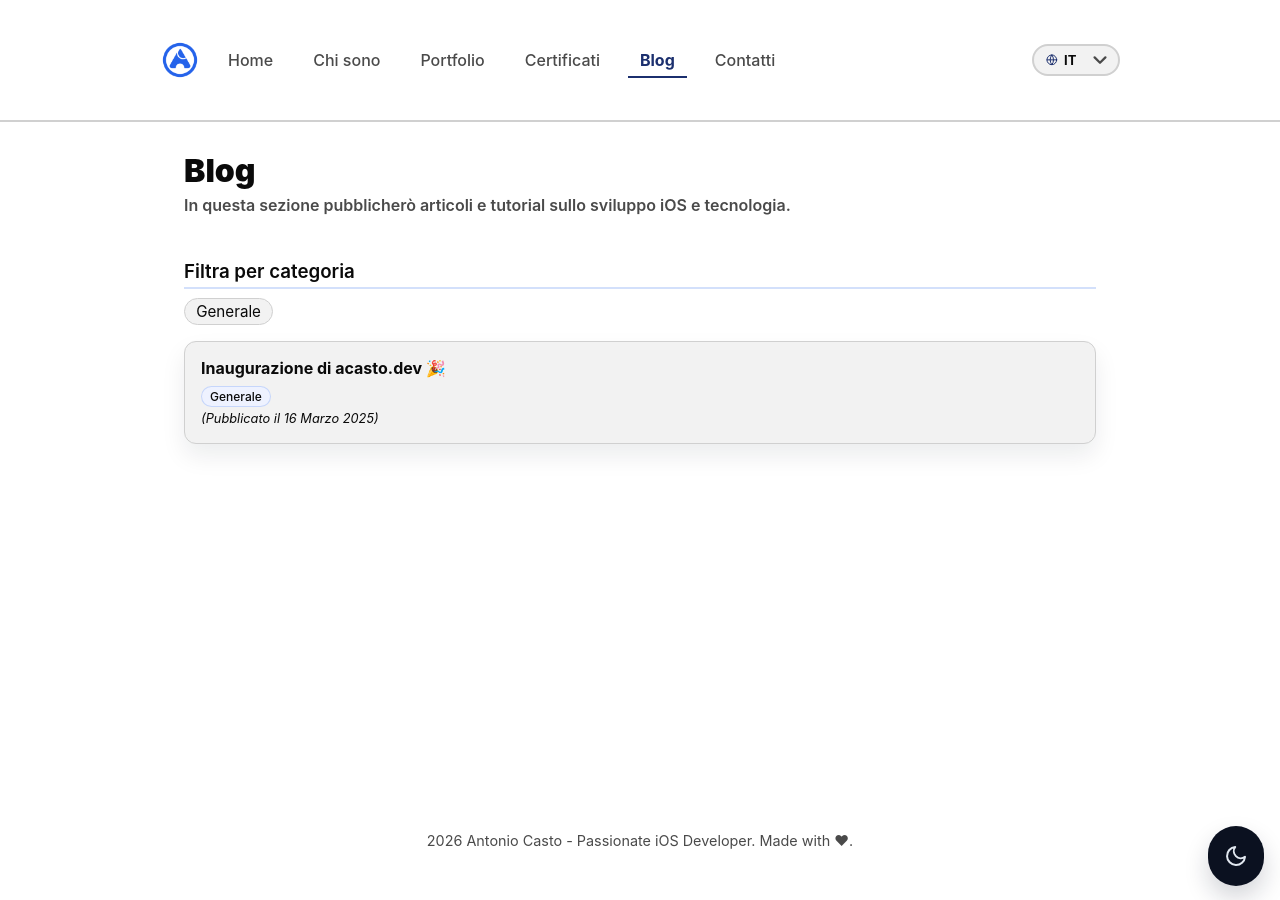
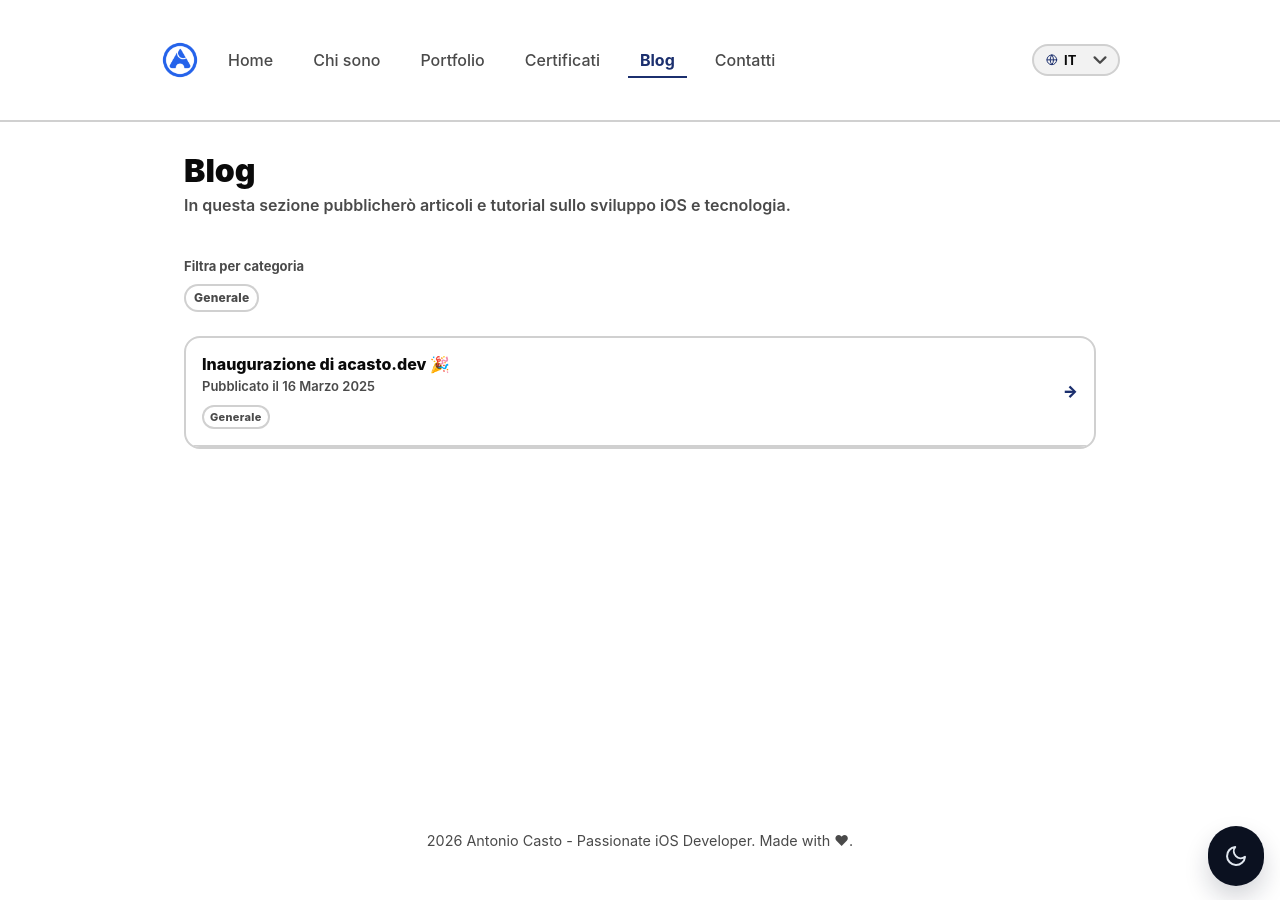
Before and after one commit to antoniocasto/acasto.dev, a Jekyll site: the page built from it/blog.markdown, in a window 1280 px wide. Built offline with Jekyll 4.4.1, drawn with Linux system fonts in a browser that asks for light colours.

Commit message:
Migrate blog lists to ACDesign rows

```diff
--- /dev/null
+++ b/_includes/site/post-list-row.html
@@ -0,0 +1,43 @@
+{% assign post_href = include.post.url | relative_url %}
+{% assign lang = include.lang | default: site.default_lang %}
+{% assign localized_date = include.post.date | date: "%d %B %Y" %}
+{% if lang == "it" %}
+  {% assign localized_date = localized_date
+    | replace: "January", "Gennaio"
+    | replace: "February", "Febbraio"
+    | replace: "March", "Marzo"
+    | replace: "April", "Aprile"
+    | replace: "May", "Maggio"
+    | replace: "June", "Giugno"
+    | replace: "July", "Luglio"
+    | replace: "August", "Agosto"
+    | replace: "September", "Settembre"
+    | replace: "October", "Ottobre"
+    | replace: "November", "Novembre"
+    | replace: "December", "Dicembre" %}
+{% endif %}
+
+{% capture post_categories %}
+  {% if include.post.categories %}
+    <span class="post-list-row__tags">
+      {% for cat in include.post.categories %}
+        {% include acd/tag.liquid label=cat variant="outlined" size="small" color="surface" %}
+      {% endfor %}
+    </span>
+  {% endif %}
+{% endcapture %}
+
+<div class="post-item" data-categories="{{ include.post.categories | join: ',' }}">
+  <a class="ac-list-row post-list-row" href="{{ post_href }}">
+    <span class="ac-list-row__body">
+      <span class="ac-list-row__title">{{ include.post.title | escape }}</span>
+      <span class="ac-list-row__subtitle">
+        {{ site.data.localization[lang].post.published_on }} {{ localized_date }}
+      </span>
+      {{ post_categories }}
+    </span>
+    <span class="ac-list-row__trailing">
+      <span class="post-list-row__arrow" aria-hidden="true">-&gt;</span>
+    </span>
+  </a>
+</div>
--- a/_sass/_collection_item.scss
+++ b/_sass/_collection_item.scss
@@ -66,38 +66,66 @@
   max-height: min(60vh, 520px);
 }
 
-/* Specific style for blog tiles (post-item) */
+#posts-list {
+  display: grid;
+  gap: var(--ac-space-sm);
+}
+
 .post-item {
-  background-color: var(--collection-bg); // Background color for post items
-  padding: var(--space-md); // Padding around post items
-  margin-bottom: var(--space-md); // Space below each post item
-  border-radius: var(--radius-md); // Rounded corners for post items
-  box-shadow: 0 12px 24px rgba(15, 23, 42, 0.08); // Subtle shadow for post items
-  transition: background-color 0.3s ease, transform 0.2s ease, box-shadow 0.2s ease; // Smooth transition for background color on hover
-  border: 1px solid var(--border-color);
+  overflow: hidden;
+  border: var(--ac-border-default) solid var(--ac-color-border-subtle);
+  border-radius: var(--ac-radius-lg); // Rounded corners for post items
+  background: var(--ac-color-background); // Background color for post items
+  transition: background-color var(--ac-motion-preset-default), border-color var(--ac-motion-preset-default); // Smooth transition for row state
 }
 
 .post-item:hover {
-  background-color: var(--blog-tile-hover-bg); // Background color for post items on hover
-  transform: translateY(-2px);
-  box-shadow: 0 16px 30px rgba(15, 23, 42, 0.12);
+  border-color: var(--ac-color-border); // Border color for post items on hover
 }
 
-.post-item strong a {
-  color: var(--text-color); // Text color for links inside strong tags in post items
-  text-decoration: none; // No underline for links inside strong tags in post items
-  transition: color 0.3s ease; // Smooth transition for text color on hover
+.post-list-row {
+  --ac-list-row-padding-block: var(--ac-space-lg);
+  color: var(--ac-color-foreground);
 }
 
-.post-item strong a:hover {
-  color: var(--primary-color); // Text color for links inside strong tags in post items on hover
+.post-list-row:hover {
+  background: var(--ac-color-surface);
+  color: var(--ac-color-foreground);
+  text-decoration: none;
 }
 
-.post-categories {
-  margin-top: 0.5rem; // Space above post categories
+.post-list-row .ac-list-row__title {
+  color: var(--ac-color-foreground);
+  font-size: var(--ac-type-body-font-size);
+  font-weight: 800;
+  letter-spacing: 0;
+  line-height: 1.35;
 }
 
-.post-date {
-  color: var(--text-color); // Text color for post dates
-  font-size: 0.8rem; // Font size for post dates
+.post-list-row .ac-list-row__subtitle {
+  color: var(--ac-color-foreground-secondary);
+  font-size: var(--ac-type-caption-font-size);
+  font-weight: 600;
+  letter-spacing: 0;
 }
+
+.post-list-row__tags {
+  display: flex;
+  flex-wrap: wrap;
+  gap: var(--ac-space-xs);
+  margin-top: var(--ac-space-sm);
+}
+
+.post-list-row__arrow {
+  color: var(--ac-color-accent);
+  font-weight: 900;
+  transition: transform var(--ac-motion-preset-fast);
+}
+
+.post-list-row:hover .post-list-row__arrow {
+  transform: translateX(2px);
+}
+
+.post-detail__tags {
+  margin-top: calc(var(--ac-space-sm) * -1);
+}
--- a/_sass/_components.scss
+++ b/_sass/_components.scss
@@ -36,32 +36,42 @@
 }
 
 /* Category filter tiles */
+#category-filters {
+  display: grid;
+  gap: var(--ac-space-sm);
+  margin-bottom: var(--ac-space-xl);
+}
+
+#category-filters h3 {
+  display: block;
+  margin: 0;
+  padding: 0;
+  border-bottom: 0;
+  color: var(--ac-color-foreground-secondary);
+  font-size: var(--ac-type-caption-font-size);
+  font-weight: var(--ac-type-caption-font-weight);
+  letter-spacing: 0;
+  line-height: var(--ac-type-caption-line-height);
+}
+
 .tiles-container {
   display: flex; // Flexbox layout
   flex-wrap: wrap; // Wrap items to the next line
-  gap: 8px; // Space between items
-  margin-bottom: 1rem; // Bottom margin
+  gap: var(--ac-space-sm); // Space between items
 }
 
 .filter-tile {
-  appearance: none;
+  --ac-tag-foreground: var(--ac-color-foreground-secondary);
   cursor: pointer; // Pointer cursor on hover
-  padding: 0.1rem 0.7rem; // Padding inside the tile
-  border: 1px solid var(--border-color); // Light gray border
-  border-radius: var(--radius-pill); // Fully rounded corners
-  font-weight: normal; // Normal font weight
-  color: var(--text-color); // Text color from variable
-  background-color: var(--surface-color);
-  font-family: inherit;
-  font-size: 0.95rem;
-  line-height: 1.4;
-  transition: all 0.2s ease; // Smooth transition for all properties
+  border: 0;
 }
 
-.filter-tile.selected {
-  border: 2px solid var(--primary-color); // Thicker border for selected tile
-  font-weight: bold; // Bold text for selected tile
-  color: var(--primary-color); // Primary color for selected tile
+.filter-tile.selected,
+.filter-tile[aria-pressed="true"] {
+  --ac-tag-background: var(--ac-color-accent);
+  --ac-tag-foreground: var(--ac-color-accent-foreground);
+  --ac-tag-border-color: var(--ac-color-accent);
+  color: var(--ac-tag-foreground); // Keep selected text readable
 }
 
 .filter-tile:focus-visible {
@@ -72,31 +82,7 @@
 .post-categories {
   display: flex; // Flexbox layout
   flex-wrap: wrap; // Wrap items to the next line
-  gap: 4px; // Space between items
-  margin-top: 6px; // Top margin
-}
-
-.post-date {
-  font-size: 0.7rem; // Small font size
-  color: var(--text-muted); // Muted color
-}
-
-.category-tile {
-  display: inline-block; // Inline-block layout
-  padding: 2px 8px; // Padding inside the tile
-  font-size: 0.75rem; // Small font size
-  font-weight: 500; // Medium font weight
-  color: var(--text-color); // Text color from variable
-  background-color: var(--category-bg); // Background color from variable
-  border: 1px solid var(--category-border); // Border color from variable
-  border-radius: var(--radius-pill); // Fully rounded corners
-  transition: all 0.2s ease-in-out; // Smooth transition for all properties
-}
-
-.category-tile:hover {
-  background-color: var(--category-hover-bg); // Background color on hover
-  border-color: var(--primary-color); // Border color on hover
-  color: var(--primary-color); // Text color on hover
+  gap: var(--ac-space-sm); // Space between items
 }
 
 // Styles for theme switch
--- a/it/blog.markdown
+++ b/it/blog.markdown
@@ -16,6 +16,7 @@ permalink: "/it/blog/"
 {% if localized_posts.size == 0 %}
 _Non ci sono articoli al momento. Torna presto per aggiornamenti!_
 {% else %}
+{::nomarkdown}
 <div id="category-filters">
   <h3>{{ site.data.localization[page.lang].a11y.filter_by_category }}</h3>
   <div class="tiles-container">
@@ -30,45 +31,18 @@ _Non ci sono articoli al momento. Torna presto per aggiornamenti!_
     {% assign categories = categories | split: "," | uniq %}
     {% for normCat in categories %}
       {% if normCat != "" %}
-        <button type="button" class="filter-tile" data-value="{{ normCat }}" aria-pressed="false">
-          {{ normCat | capitalize }}
+        <button type="button" class="filter-tile ac-tag" data-ac-variant="outlined" data-ac-color="surface" data-value="{{ normCat }}" aria-pressed="false">
+          <span class="ac-tag__label">{{ normCat | capitalize }}</span>
         </button>
       {% endif %}
     {% endfor %}
   </div>
 </div>
-{% endif %}
-
 
 <div id="posts-list">
   {% for post in localized_posts %}
-    {% assign postCategories = "" %}
-    {% for cat in post.categories %}
-      {% assign postCategories = postCategories | append: cat %}
-      {% unless forloop.last %}
-        {% assign postCategories = postCategories | append: "," %}
-      {% endunless %}
-    {% endfor %}
-    <div class="post-item" data-categories="{{ postCategories }}">
-      <strong><a href="{{ post.url | relative_url }}">{{ post.title }}</a></strong>
-      <div class="post-categories">
-        {% for cat in post.categories %}
-          <span class="category-tile">{{ cat | capitalize }}</span>
-        {% endfor %}
-      </div>
-      <small class="post-date"><i>({{ site.data.localization[page.lang].post.published_on }} {{ post.date | date: "%d %B %Y"
-       | replace: "January", "Gennaio"
-       | replace: "February", "Febbraio"
-       | replace: "March", "Marzo"
-       | replace: "April", "Aprile"
-       | replace: "May", "Maggio"
-       | replace: "June", "Giugno"
-       | replace: "July", "Luglio"
-       | replace: "August", "Agosto"
-       | replace: "September", "Settembre"
-       | replace: "October", "Ottobre"
-       | replace: "November", "Novembre"
-       | replace: "December", "Dicembre" }})</i></small>
-    </div>
+    {% include site/post-list-row.html post=post lang=page.lang %}
   {% endfor %}
 </div>
+{:/nomarkdown}
+{% endif %}
```
Also changed, not shown: _layouts/post.html (+15 -13 lines), en/blog.markdown (+6 -20 lines).
